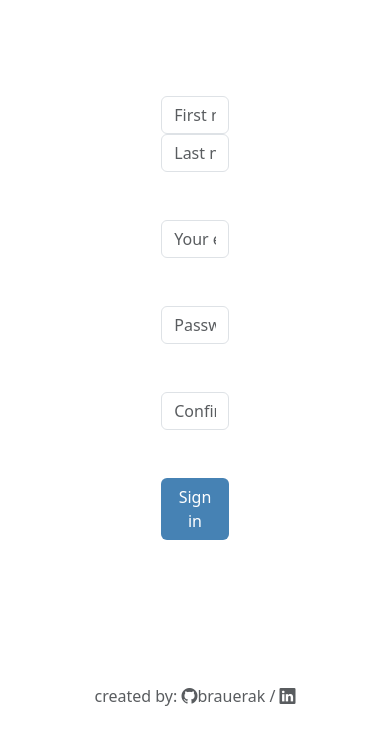
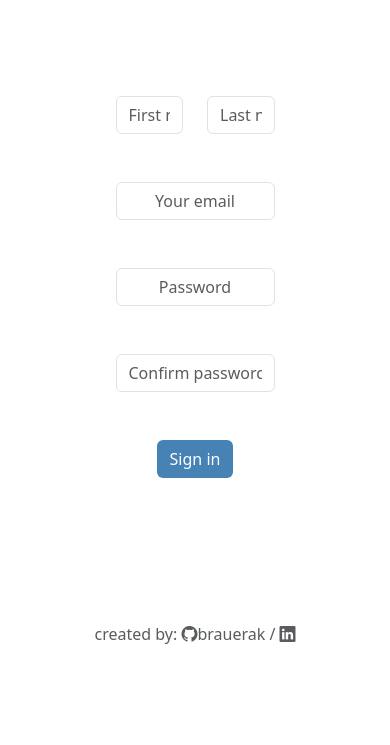
Before and after one commit to brauerak/taskflowv2, a Flask app: page /register in a window 390 px wide. Shown: the part 56-801 px from the top of the page. Run offline with Flask 3, Linux system fonts and the light colour scheme.

Commit message:
visual changes

```diff
--- a/static/styles.css
+++ b/static/styles.css
@@ -33,6 +33,10 @@ nav {
 .bi-github {
     color: black;
     text-decoration: none;
+}
+
+.form-control {
+    width: 50%;
 }
 
 .task-list {
@@ -99,3 +103,28 @@ h2 {
   .form-check-input + .form-check-label::before {
     background-color: #fff; /* Biały kolor suwaka */
   }
+
+
+  @media (max-width: 768px) {
+    .container-sm {
+        width: 90% !important;
+        padding: 10px;
+    }
+
+    .form-label {
+        font-size: 14px;
+
+    }
+    .form-control {
+        font-size: 14px;
+        width: 75%;
+    }
+    .btn {
+        padding: 10px 20px;
+        font-size: 16px;
+    }
+
+    .alert {
+        font-size: 14px;
+    }
+}
--- a/templates/login.html
+++ b/templates/login.html
@@ -7,7 +7,7 @@
 {% endblock %}
 
 {% block main %}
-    <div class="container-sm py-5 text-center w-25">
+    <div class="container-lg py-5 text-center w-50">
         <form action="/login" method="post">
             <div class="mb-5">
                 <label for="exampleInputEmail1" class="form-label">Email</label>
--- a/templates/register.html
+++ b/templates/register.html
@@ -7,7 +7,7 @@
 {% endblock %}
 
 {% block main %}
-    <div class="container-sm py-5 text-center w-25">
+    <div class="container-sm py-5 text-center w-50">
         <form action="/register" method="post">
             <div class="row mb-5">
                 <div class="col">
```
